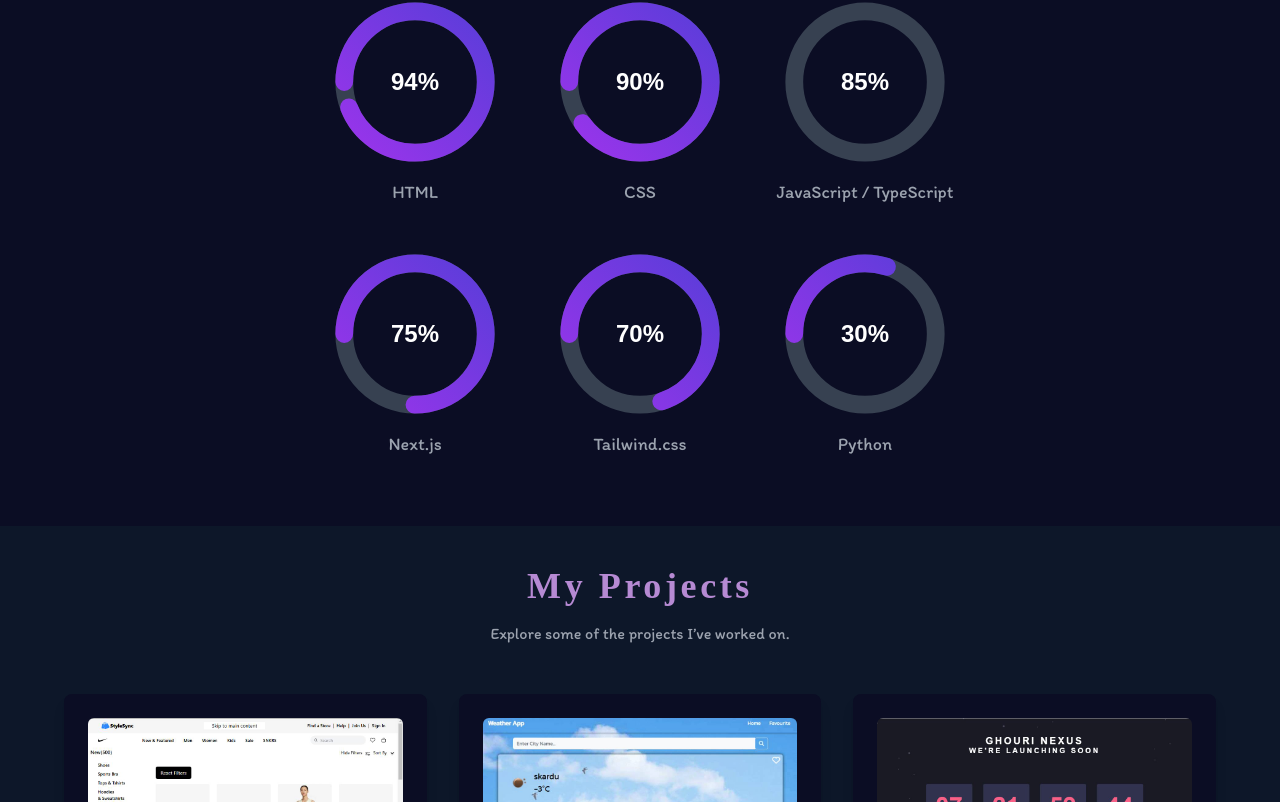
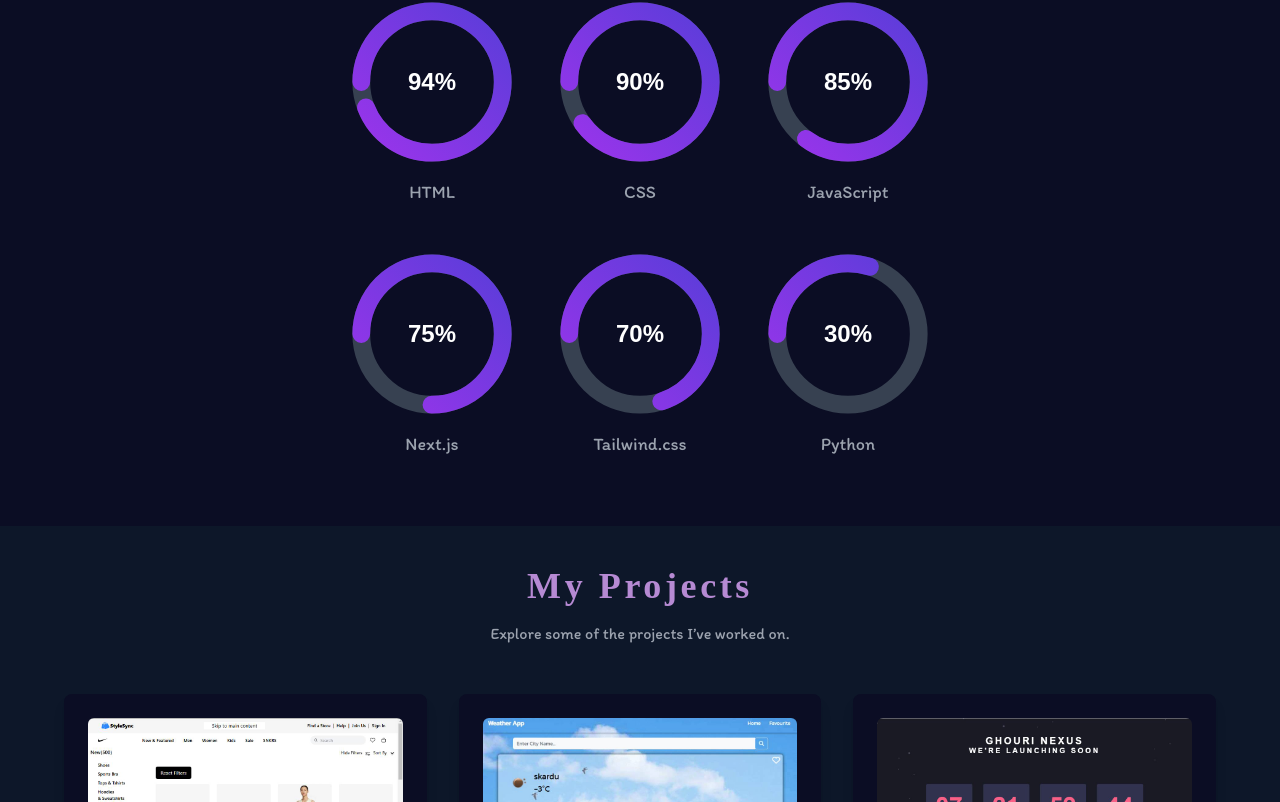
Before and after one commit to HuzaifaGhouri08/My-Portfolio, a Next.js app: page / in a window 1280 px wide. Shown: the part 1812-2614 px from the top of the page. Built offline with nearby package versions, Linux system fonts and the light colour scheme; a web font is replaced by a local one.

Commit message:
Updated Python Skill

```diff
--- a/app/components/Skills.tsx
+++ b/app/components/Skills.tsx
@@ -5,7 +5,7 @@ import { motion } from "framer-motion";
 const skills = [
   { name: "HTML", percentage: 94 },
   { name: "CSS", percentage: 90 },
-  { name: "JavaScript / TypeScript", percentage: 85 },
+  { name: "JavaScript", percentage: 85 },
   { name: "Next.js", percentage: 75 },
   { name: "Tailwind.css", percentage: 70 },
   { name: "Python", percentage: 30 },
```
